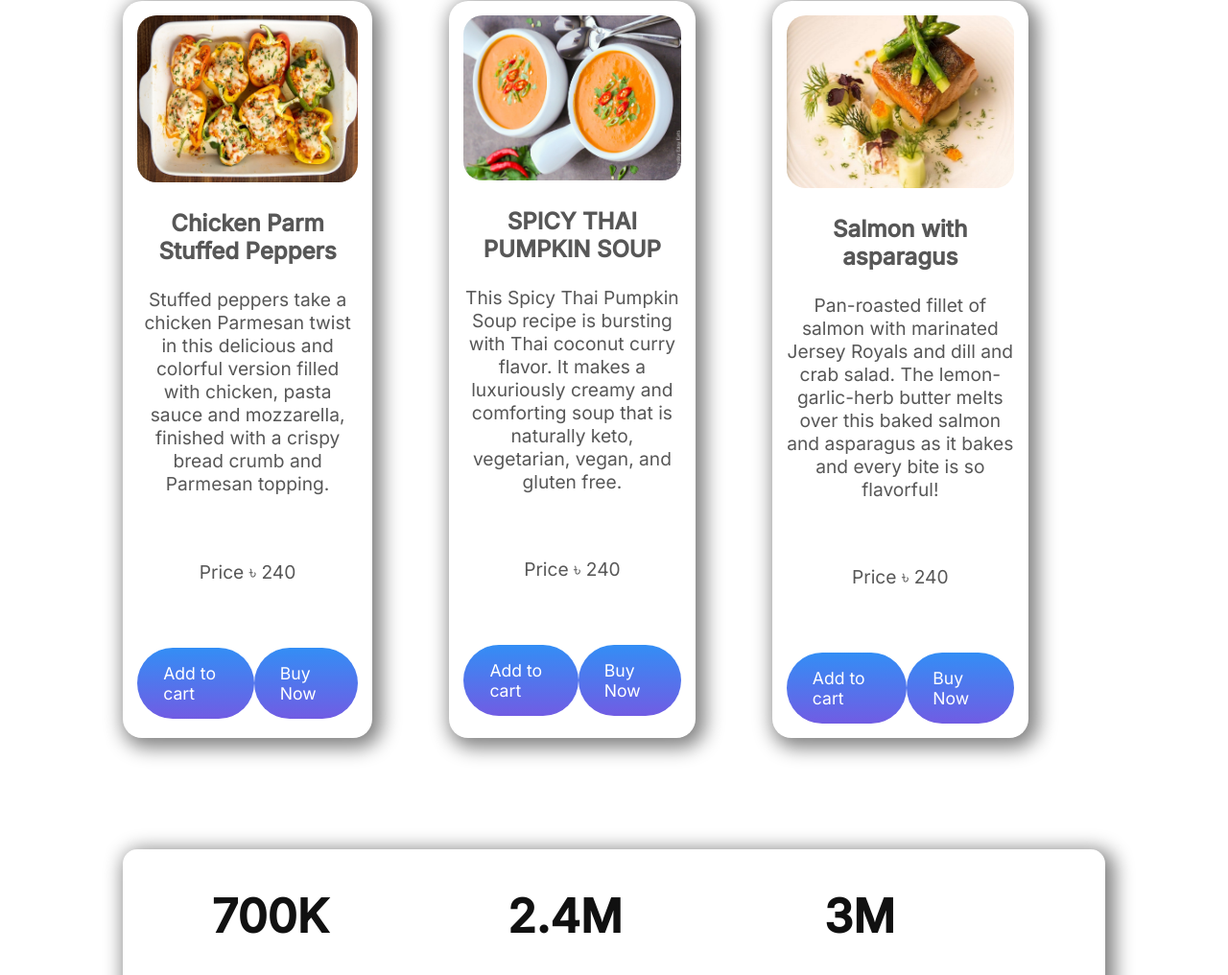
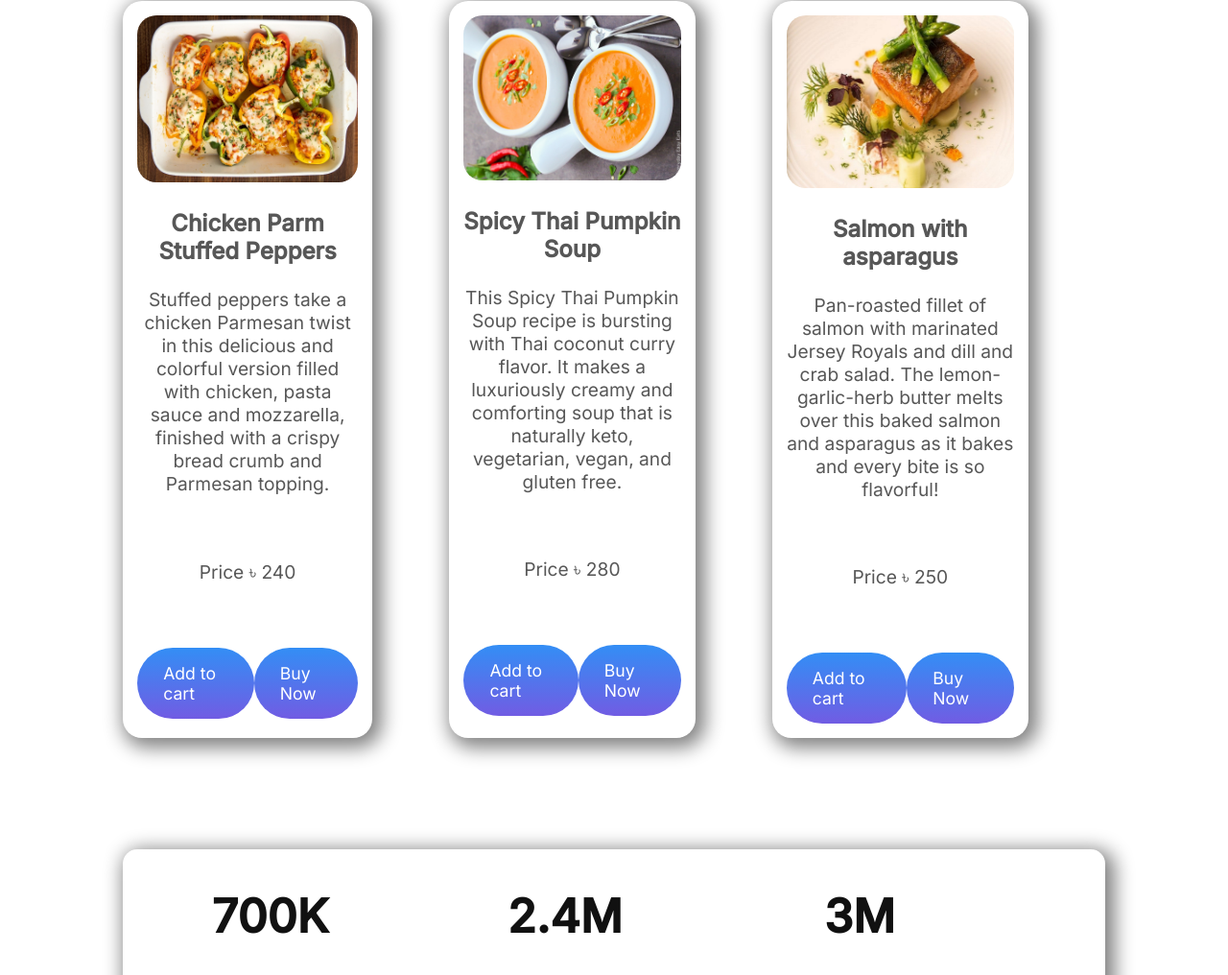
Before and after one commit to rakibemon/delighted_kitchen, a plain HTML site: page index.html in a window 1280 px wide. Shown: the part 2398-3414 px from the top of the page at 96% size. Drawn offline with Linux system fonts and the light colour scheme.

Commit message:
Capitalize

```diff
--- a/index.html
+++ b/index.html
@@ -48,7 +48,7 @@
     </div>
     <section class="flex__container" id="recipe__item">
         <div class="recepi__side">
-            <img src="img/food_1.jpg" alt="SPICY THAI PUMPKIN SOUP Image">
+            <img src="img/food_1.jpg" alt="Chicken Parm Stuffed Peppers Image">
             <h3> Chicken Parm Stuffed Peppers</h3>
             <p>Stuffed peppers take a chicken Parmesan twist in this delicious and colorful version filled with chicken, pasta sauce and mozzarella, finished with a crispy bread crumb and Parmesan topping.</p>
             <p> Price &#2547; 240 </p>
@@ -59,22 +59,21 @@
         </div>
         <div class="recepi__side">
             <img src="img/food_2.jpg" alt="SPICY THAI PUMPKIN SOUP Image">
-            <h3> SPICY THAI PUMPKIN SOUP
-            </h3>
+            <h3> Spicy Thai Pumpkin Soup </h3>
             <p>This Spicy Thai Pumpkin Soup recipe is bursting with Thai coconut curry flavor. It makes a luxuriously creamy and comforting soup that is naturally keto, vegetarian, vegan, and gluten free.</p>
 
 
-            <p> Price &#2547; 240 </p>
+            <p> Price &#2547; 280 </p>
             <div class="buy__cart__button">
                 <a href="#" target="_blank" class="menu__button">Add to cart</a>
                 <a href="#" target="_blank" class="menu__button">Buy Now</a>
             </div>
         </div>
         <div class="recepi__side">
-            <img src="img/food_3.jpg" alt="SPICY THAI PUMPKIN SOUP Image">
+            <img src="img/food_3.jpg" alt="Salmon with asparagus Image">
             <h3> Salmon with asparagus</h3>
             <p>Pan-roasted fillet of salmon with marinated Jersey Royals and dill and crab salad. The lemon-garlic-herb butter melts over this baked salmon and asparagus as it bakes and every bite is so flavorful! </p>
-            <p> Price &#2547; 240 </p>
+            <p> Price &#2547; 250 </p>
             <div class="buy__cart__button">
                 <a href="#" target="_blank" class="menu__button">Add to cart</a>
                 <a href="#" target="_blank" class="menu__button">Buy Now</a>
```
